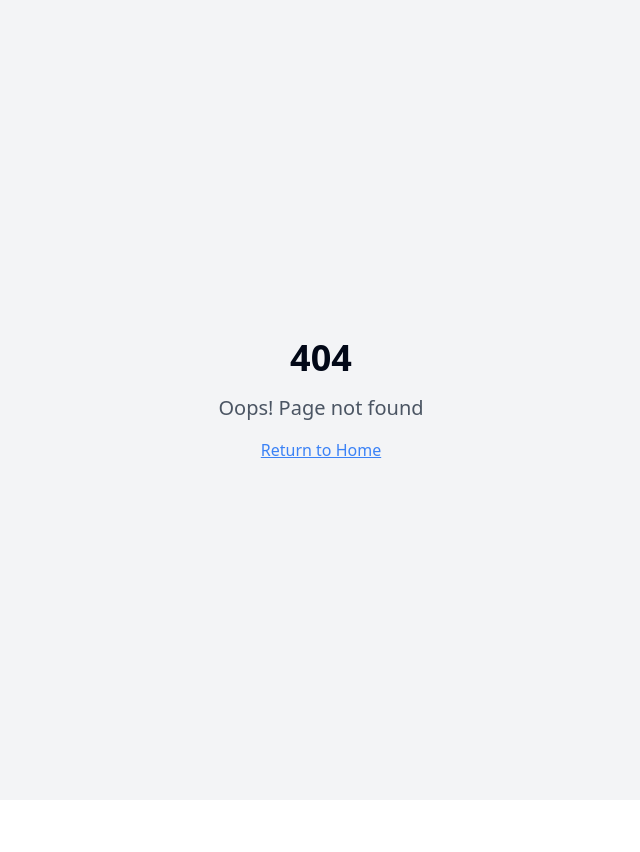
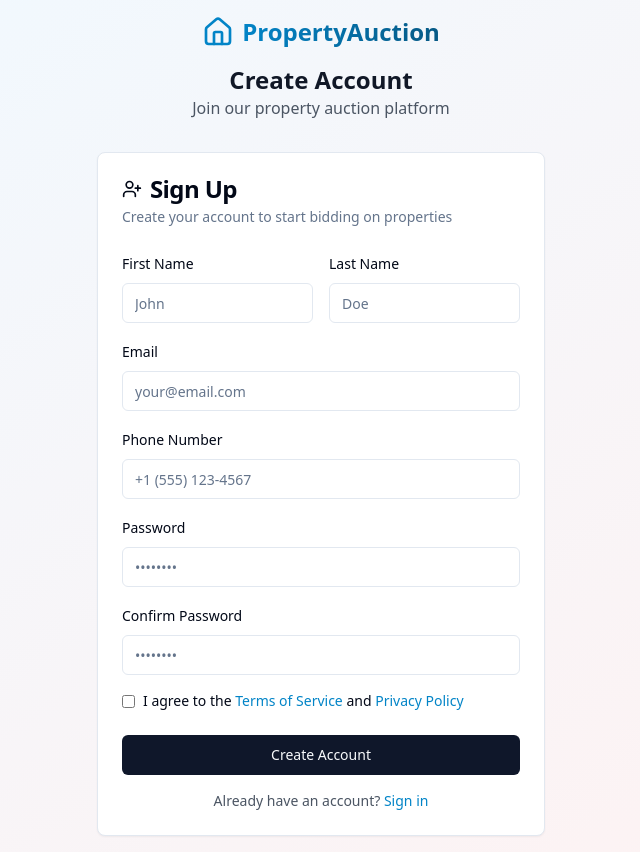
Before and after one commit to yuyanyang97/animated-property-bids-market, a React (Vite) app: page /register in a window 1280 px wide. Before the commit this address had no page. Shown: the whole page, without its empty margins (319-959 px from the left). Before the commit the page ends 800 px from the top, so only its background shows below. Built offline with nearby package versions, Linux system fonts and the light colour scheme.

Commit message:
Add login and register pages
Implement login and registration functionality with associated UI components and routing.

```diff
--- a/src/App.tsx
+++ b/src/App.tsx
@@ -9,6 +9,8 @@ import Index from "./pages/Index";
 import Auctions from "./pages/Auctions";
 import NewProject from "./pages/NewProject";
 import About from "./pages/About";
+import Login from "./pages/Login";
+import Register from "./pages/Register";
 import NotFound from "./pages/NotFound";
 
 const queryClient = new QueryClient();
@@ -25,6 +27,8 @@ const App = () => (
             <Route path="/auctions" element={<Auctions />} />
             <Route path="/new-project" element={<NewProject />} />
             <Route path="/about" element={<About />} />
+            <Route path="/login" element={<Login />} />
+            <Route path="/register" element={<Register />} />
             {/* ADD ALL CUSTOM ROUTES ABOVE THE CATCH-ALL "*" ROUTE */}
             <Route path="*" element={<NotFound />} />
           </Routes>
--- a/src/components/Header.tsx
+++ b/src/components/Header.tsx
@@ -31,9 +31,9 @@ const Header = () => {
           <a href="#" className="text-sm font-medium hover:text-property-600 transition-colors">
             Sell
           </a>
-          <a href="#" className="text-sm font-medium hover:text-property-600 transition-colors">
+          <Link to="/about" className="text-sm font-medium hover:text-property-600 transition-colors">
             About
-          </a>
+          </Link>
         </nav>
 
         <div className="flex items-center space-x-4">
@@ -41,6 +41,16 @@ const Header = () => {
           <Button variant="ghost" size="icon" className="hidden md:flex">
             <Heart className="h-5 w-5" />
           </Button>
+          <Link to="/login">
+            <Button variant="outline" size="sm" className="hidden md:flex">
+              Sign In
+            </Button>
+          </Link>
+          <Link to="/register">
+            <Button size="sm" className="hidden md:flex">
+              Sign Up
+            </Button>
+          </Link>
           <Button variant="ghost" size="icon">
             <User className="h-5 w-5" />
           </Button>
--- /dev/null
+++ b/src/pages/Login.tsx
@@ -0,0 +1,103 @@
+
+import React from 'react';
+import { Link } from 'react-router-dom';
+import { Button } from '@/components/ui/button';
+import { Input } from '@/components/ui/input';
+import { Label } from '@/components/ui/label';
+import { Card, CardContent, CardDescription, CardFooter, CardHeader, CardTitle } from '@/components/ui/card';
+import { Home, LogIn } from 'lucide-react';
+
+const Login = () => {
+  const handleSubmit = (e: React.FormEvent) => {
+    e.preventDefault();
+    // Login logic will be implemented here
+    console.log('Login form submitted');
+  };
+
+  return (
+    <div className="min-h-screen bg-gradient-to-br from-property-50 to-auction-50 dark:from-gray-900 dark:to-gray-800 flex items-center justify-center p-4">
+      <div className="w-full max-w-md">
+        {/* Header */}
+        <div className="text-center mb-8">
+          <Link to="/" className="inline-flex items-center space-x-2 mb-4">
+            <Home className="h-8 w-8 text-property-600 dark:text-property-400" />
+            <span className="text-2xl font-bold bg-gradient-to-r from-property-600 to-property-800 bg-clip-text text-transparent">
+              PropertyAuction
+            </span>
+          </Link>
+          <h1 className="text-2xl font-bold text-gray-900 dark:text-white">Welcome Back</h1>
+          <p className="text-gray-600 dark:text-gray-400">Sign in to your account</p>
+        </div>
+
+        {/* Login Form */}
+        <Card>
+          <CardHeader>
+            <CardTitle className="flex items-center space-x-2">
+              <LogIn className="h-5 w-5" />
+              <span>Sign In</span>
+            </CardTitle>
+            <CardDescription>
+              Enter your credentials to access your account
+            </CardDescription>
+          </CardHeader>
+          <form onSubmit={handleSubmit}>
+            <CardContent className="space-y-4">
+              <div className="space-y-2">
+                <Label htmlFor="email">Email</Label>
+                <Input
+                  id="email"
+                  type="email"
+                  placeholder="your@email.com"
+                  required
+                />
+              </div>
+              <div className="space-y-2">
+                <Label htmlFor="password">Password</Label>
+                <Input
+                  id="password"
+                  type="password"
+                  placeholder="••••••••"
+                  required
+                />
+              </div>
+              <div className="flex items-center justify-between">
+                <div className="flex items-center space-x-2">
+                  <input
+                    id="remember"
+                    type="checkbox"
+                    className="rounded border-gray-300"
+                  />
+                  <Label htmlFor="remember" className="text-sm">
+                    Remember me
+                  </Label>
+                </div>
+                <Link
+                  to="#"
+                  className="text-sm text-property-600 hover:text-property-700 dark:text-property-400"
+                >
+                  Forgot password?
+                </Link>
+              </div>
+            </CardContent>
+            <CardFooter className="flex flex-col space-y-4">
+              <Button type="submit" className="w-full">
+                Sign In
+              </Button>
+              <p className="text-center text-sm text-gray-600 dark:text-gray-400">
+                Don't have an account?{' '}
+                <Link
+                  to="/register"
+                  className="text-property-600 hover:text-property-700 dark:text-property-400 font-medium"
+                >
+                  Sign up
+                </Link>
+              </p>
+            </CardFooter>
+          </form>
+        </Card>
+      </div>
+    </div>
+  );
+};
+
+export default Login;
--- /dev/null
+++ b/src/pages/Register.tsx
@@ -0,0 +1,147 @@
+
+import React from 'react';
+import { Link } from 'react-router-dom';
+import { Button } from '@/components/ui/button';
+import { Input } from '@/components/ui/input';
+import { Label } from '@/components/ui/label';
+import { Card, CardContent, CardDescription, CardFooter, CardHeader, CardTitle } from '@/components/ui/card';
+import { Home, UserPlus } from 'lucide-react';
+
+const Register = () => {
+  const handleSubmit = (e: React.FormEvent) => {
+    e.preventDefault();
+    // Registration logic will be implemented here
+    console.log('Registration form submitted');
+  };
+
+  return (
+    <div className="min-h-screen bg-gradient-to-br from-property-50 to-auction-50 dark:from-gray-900 dark:to-gray-800 flex items-center justify-center p-4">
+      <div className="w-full max-w-md">
+        {/* Header */}
+        <div className="text-center mb-8">
+          <Link to="/" className="inline-flex items-center space-x-2 mb-4">
+            <Home className="h-8 w-8 text-property-600 dark:text-property-400" />
+            <span className="text-2xl font-bold bg-gradient-to-r from-property-600 to-property-800 bg-clip-text text-transparent">
+              PropertyAuction
+            </span>
+          </Link>
+          <h1 className="text-2xl font-bold text-gray-900 dark:text-white">Create Account</h1>
+          <p className="text-gray-600 dark:text-gray-400">Join our property auction platform</p>
+        </div>
+
+        {/* Registration Form */}
+        <Card>
+          <CardHeader>
+            <CardTitle className="flex items-center space-x-2">
+              <UserPlus className="h-5 w-5" />
+              <span>Sign Up</span>
+            </CardTitle>
+            <CardDescription>
+              Create your account to start bidding on properties
+            </CardDescription>
+          </CardHeader>
+          <form onSubmit={handleSubmit}>
+            <CardContent className="space-y-4">
+              <div className="grid grid-cols-2 gap-4">
+                <div className="space-y-2">
+                  <Label htmlFor="firstName">First Name</Label>
+                  <Input
+                    id="firstName"
+                    type="text"
+                    placeholder="John"
+                    required
+                  />
+                </div>
+                <div className="space-y-2">
+                  <Label htmlFor="lastName">Last Name</Label>
+                  <Input
+                    id="lastName"
+                    type="text"
+                    placeholder="Doe"
+                    required
+                  />
+                </div>
+              </div>
+              <div className="space-y-2">
+                <Label htmlFor="email">Email</Label>
+                <Input
+                  id="email"
+                  type="email"
+                  placeholder="your@email.com"
+                  required
+                />
+              </div>
+              <div className="space-y-2">
+                <Label htmlFor="phone">Phone Number</Label>
+                <Input
+                  id="phone"
+                  type="tel"
+                  placeholder="+1 (555) 123-4567"
+                  required
+                />
+              </div>
+              <div className="space-y-2">
+                <Label htmlFor="password">Password</Label>
+                <Input
+                  id="password"
+                  type="password"
+                  placeholder="••••••••"
+                  required
+                />
+              </div>
+              <div className="space-y-2">
+                <Label htmlFor="confirmPassword">Confirm Password</Label>
+                <Input
+                  id="confirmPassword"
+                  type="password"
+                  placeholder="••••••••"
+                  required
+                />
+              </div>
+              <div className="flex items-start space-x-2">
+                <input
+                  id="terms"
+                  type="checkbox"
+                  className="rounded border-gray-300 mt-1"
+                  required
+                />
+                <Label htmlFor="terms" className="text-sm leading-5">
+                  I agree to the{' '}
+                  <Link
+                    to="#"
+                    className="text-property-600 hover:text-property-700 dark:text-property-400"
+                  >
+                    Terms of Service
+                  </Link>{' '}
+                  and{' '}
+                  <Link
+                    to="#"
+                    className="text-property-600 hover:text-property-700 dark:text-property-400"
+                  >
+                    Privacy Policy
+                  </Link>
+                </Label>
+              </div>
+            </CardContent>
+            <CardFooter className="flex flex-col space-y-4">
+              <Button type="submit" className="w-full">
+                Create Account
+              </Button>
+              <p className="text-center text-sm text-gray-600 dark:text-gray-400">
+                Already have an account?{' '}
+                <Link
+                  to="/login"
+                  className="text-property-600 hover:text-property-700 dark:text-property-400 font-medium"
+                >
+                  Sign in
+                </Link>
+              </p>
+            </CardFooter>
+          </form>
+        </Card>
+      </div>
+    </div>
+  );
+};
+
+export default Register;
```
